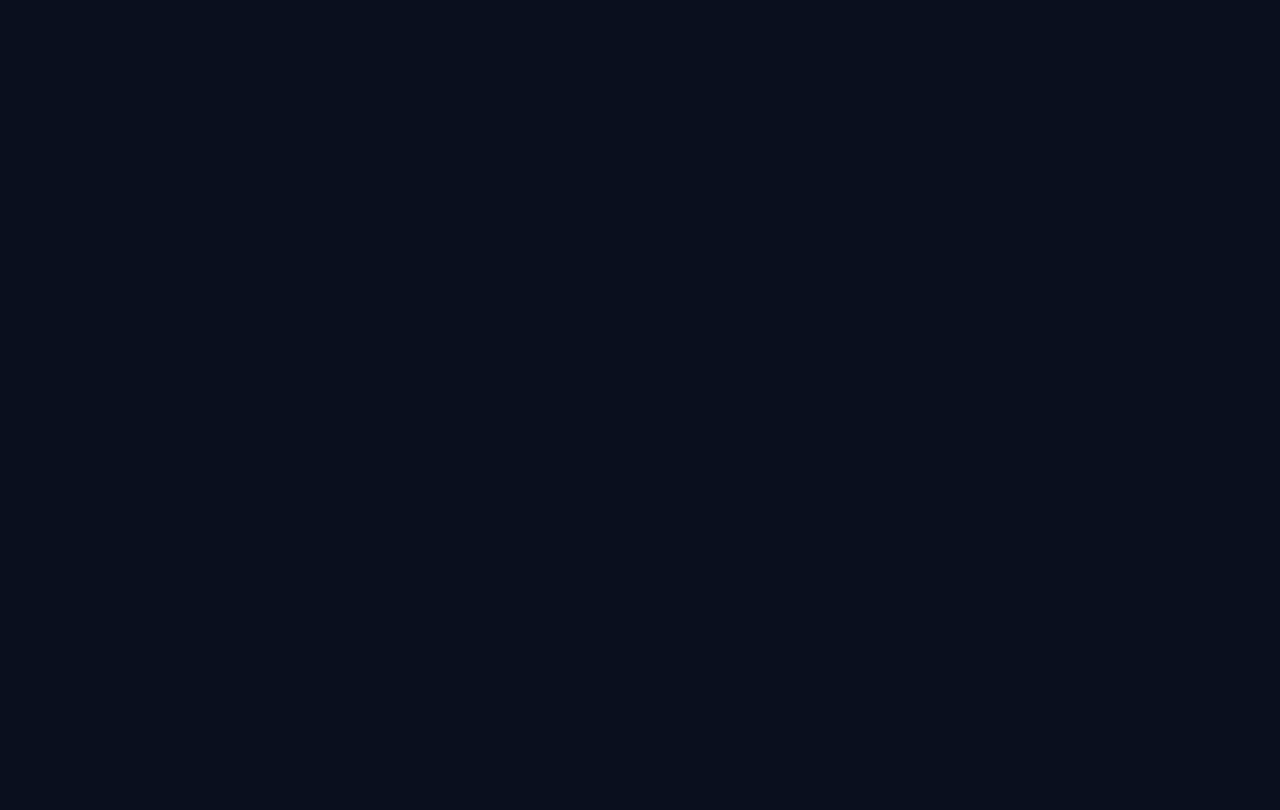
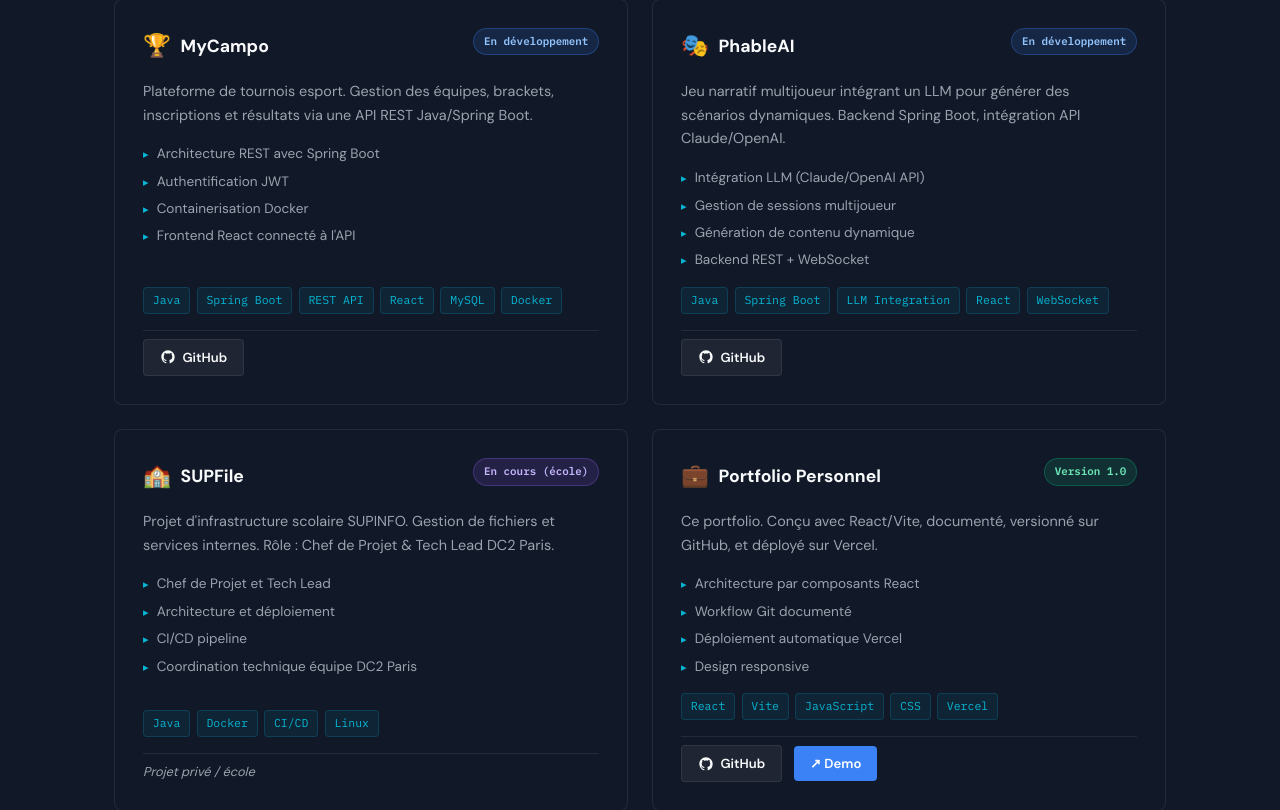
Before and after one commit to AymanMain/ayman-portfolio, a React (Vite) app: page / in a window 1280 px wide. Shown: the part 2592-3402 px from the top of the page. Before the commit the page ends 2465 px from the top, so only its background shows below. Built offline with nearby package versions, Linux system fonts and the light colour scheme.

Commit message:
feat(projects): add dynamic project cards with real projects

```diff
--- a/src/components/ProjectCard.jsx
+++ b/src/components/ProjectCard.jsx
@@ -1,3 +1,72 @@
+import styles from './ProjectCard.module.css'
+
+const STATUS_LABELS = {
+  'in-progress': 'En développement',
+  school: 'École',
+  done: 'Version 1.0',
+}
+
 export default function ProjectCard({ project }) {
-  return <div className="project-card"></div>
+  const { title, emoji, description, stack, status, statusType, highlights, github, demo } = project
+  const hasLinks = github || demo
+
+  return (
+    <article className={styles.card}>
+      <div className={styles.header}>
+        <div className={styles.titleRow}>
+          <span className={styles.emoji}>{emoji}</span>
+          <h3 className={styles.title}>{title}</h3>
+        </div>
+        <span className={`${styles.badge} ${styles[`badge_${statusType}`]}`}>
+          {status}
+        </span>
+      </div>
+
+      <p className={styles.description}>{description}</p>
+
+      <ul className={styles.highlights}>
+        {highlights.map((h) => (
+          <li key={h} className={styles.highlight}>
+            <span className={styles.dot}>▸</span>
+            {h}
+          </li>
+        ))}
+      </ul>
+
+      <div className={styles.stack}>
+        {stack.map((tech) => (
+          <span key={tech} className={styles.tech}>{tech}</span>
+        ))}
+      </div>
+
+      <div className={styles.footer}>
+        {github && (
+          <a
+            href={github}
+            target="_blank"
+            rel="noopener noreferrer"
+            className={`${styles.btn} ${styles.btnGithub}`}
+          >
+            <svg width="16" height="16" viewBox="0 0 24 24" fill="currentColor" aria-hidden="true">
+              <path d="M12 2C6.477 2 2 6.484 2 12.017c0 4.425 2.865 8.18 6.839 9.504.5.092.682-.217.682-.483 0-.237-.008-.868-.013-1.703-2.782.605-3.369-1.343-3.369-1.343-.454-1.158-1.11-1.466-1.11-1.466-.908-.62.069-.608.069-.608 1.003.07 1.531 1.032 1.531 1.032.892 1.53 2.341 1.088 2.91.832.092-.647.35-1.088.636-1.338-2.22-.253-4.555-1.113-4.555-4.951 0-1.093.39-1.988 1.029-2.688-.103-.253-.446-1.272.098-2.65 0 0 .84-.27 2.75 1.026A9.564 9.564 0 0112 6.844c.85.004 1.705.115 2.504.337 1.909-1.296 2.747-1.027 2.747-1.027.546 1.379.202 2.398.1 2.651.64.7 1.028 1.595 1.028 2.688 0 3.848-2.339 4.695-4.566 4.943.359.309.678.92.678 1.855 0 1.338-.012 2.419-.012 2.747 0 .268.18.58.688.482A10.019 10.019 0 0022 12.017C22 6.484 17.522 2 12 2z" />
+            </svg>
+            GitHub
+          </a>
+        )}
+        {demo && (
+          <a
+            href={demo}
+            target="_blank"
+            rel="noopener noreferrer"
+            className={`${styles.btn} ${styles.btnDemo}`}
+          >
+            ↗ Demo
+          </a>
+        )}
+        {!hasLinks && (
+          <span className={styles.private}>Projet privé / école</span>
+        )}
+      </div>
+    </article>
+  )
 }
--- /dev/null
+++ b/src/components/ProjectCard.module.css
@@ -0,0 +1,160 @@
+.card {
+  background: var(--color-surface);
+  border: 1px solid var(--color-border);
+  border-radius: var(--radius);
+  padding: 1.75rem;
+  display: flex;
+  flex-direction: column;
+  gap: 1rem;
+  transition: transform 0.2s, box-shadow 0.2s, border-color 0.2s;
+}
+
+.card:hover {
+  transform: translateY(-4px);
+  box-shadow: var(--shadow-card), var(--shadow-glow);
+  border-color: rgba(59, 130, 246, 0.25);
+}
+
+.header {
+  display: flex;
+  align-items: flex-start;
+  justify-content: space-between;
+  gap: 0.75rem;
+}
+
+.titleRow {
+  display: flex;
+  align-items: center;
+  gap: 0.6rem;
+}
+
+.emoji {
+  font-size: 1.4rem;
+}
+
+.title {
+  font-size: 1.1rem;
+  font-weight: 700;
+  color: var(--color-text);
+}
+
+.badge {
+  flex-shrink: 0;
+  font-family: var(--font-mono);
+  font-size: 0.68rem;
+  font-weight: 600;
+  padding: 0.25rem 0.6rem;
+  border-radius: 100px;
+  white-space: nowrap;
+}
+
+.badge_in-progress {
+  background: rgba(59, 130, 246, 0.15);
+  color: #93c5fd;
+  border: 1px solid rgba(59, 130, 246, 0.3);
+}
+
+.badge_school {
+  background: rgba(139, 92, 246, 0.15);
+  color: #c4b5fd;
+  border: 1px solid rgba(139, 92, 246, 0.3);
+}
+
+.badge_done {
+  background: rgba(16, 185, 129, 0.15);
+  color: #6ee7b7;
+  border: 1px solid rgba(16, 185, 129, 0.3);
+}
+
+.description {
+  font-size: 0.9rem;
+  color: var(--color-text-muted);
+  line-height: 1.65;
+}
+
+.highlights {
+  display: flex;
+  flex-direction: column;
+  gap: 0.35rem;
+  flex: 1;
+}
+
+.highlight {
+  display: flex;
+  align-items: baseline;
+  gap: 0.5rem;
+  font-size: 0.85rem;
+  color: var(--color-text-muted);
+}
+
+.dot {
+  color: var(--color-accent-cyan);
+  font-size: 0.7rem;
+  flex-shrink: 0;
+}
+
+.stack {
+  display: flex;
+  flex-wrap: wrap;
+  gap: 0.4rem;
+}
+
+.tech {
+  font-family: var(--font-mono);
+  font-size: 0.72rem;
+  padding: 0.2rem 0.55rem;
+  background: rgba(6, 182, 212, 0.08);
+  color: var(--color-accent-cyan);
+  border: 1px solid rgba(6, 182, 212, 0.2);
+  border-radius: var(--radius-sm);
+}
+
+.footer {
+  display: flex;
+  gap: 0.75rem;
+  align-items: center;
+  padding-top: 0.5rem;
+  border-top: 1px solid var(--color-border);
+}
+
+.btn {
+  display: inline-flex;
+  align-items: center;
+  gap: 0.4rem;
+  padding: 0.45rem 1rem;
+  border-radius: var(--radius-sm);
+  font-size: 0.82rem;
+  font-weight: 600;
+  transition: all 0.2s;
+}
+
+.btn:focus-visible {
+  outline: 2px solid var(--color-accent);
+  outline-offset: 3px;
+}
+
+.btnGithub {
+  background: rgba(255, 255, 255, 0.06);
+  color: var(--color-text);
+  border: 1px solid var(--color-border);
+}
+
+.btnGithub:hover {
+  background: rgba(255, 255, 255, 0.1);
+  border-color: rgba(255, 255, 255, 0.2);
+}
+
+.btnDemo {
+  background: var(--color-accent);
+  color: #fff;
+}
+
+.btnDemo:hover {
+  background: #2563eb;
+}
+
+.private {
+  font-size: 0.8rem;
+  color: var(--color-text-muted);
+  font-style: italic;
+}
--- a/src/data/projects.js
+++ b/src/data/projects.js
@@ -1,2 +1,76 @@
-const projects = []
+const projects = [
+  {
+    id: 1,
+    title: 'MyCampo',
+    emoji: '🏆',
+    description:
+      'Plateforme de tournois esport. Gestion des équipes, brackets, inscriptions et résultats via une API REST Java/Spring Boot.',
+    stack: ['Java', 'Spring Boot', 'REST API', 'React', 'MySQL', 'Docker'],
+    status: 'En développement',
+    statusType: 'in-progress',
+    highlights: [
+      'Architecture REST avec Spring Boot',
+      'Authentification JWT',
+      'Containerisation Docker',
+      'Frontend React connecté à l\'API',
+    ],
+    github: 'https://github.com/AymanMain/mycampo',
+    demo: null,
+  },
+  {
+    id: 2,
+    title: 'PhableAI',
+    emoji: '🎭',
+    description:
+      'Jeu narratif multijoueur intégrant un LLM pour générer des scénarios dynamiques. Backend Spring Boot, intégration API Claude/OpenAI.',
+    stack: ['Java', 'Spring Boot', 'LLM Integration', 'React', 'WebSocket'],
+    status: 'En développement',
+    statusType: 'in-progress',
+    highlights: [
+      'Intégration LLM (Claude/OpenAI API)',
+      'Gestion de sessions multijoueur',
+      'Génération de contenu dynamique',
+      'Backend REST + WebSocket',
+    ],
+    github: 'https://github.com/AymanMain/phableai',
+    demo: null,
+  },
+  {
+    id: 3,
+    title: 'SUPFile',
+    emoji: '🏫',
+    description:
+      'Projet d\'infrastructure scolaire SUPINFO. Gestion de fichiers et services internes. Rôle : Chef de Projet & Tech Lead DC2 Paris.',
+    stack: ['Java', 'Docker', 'CI/CD', 'Linux'],
+    status: 'En cours (école)',
+    statusType: 'school',
+    highlights: [
+      'Chef de Projet et Tech Lead',
+      'Architecture et déploiement',
+      'CI/CD pipeline',
+      'Coordination technique équipe DC2 Paris',
+    ],
+    github: null,
+    demo: null,
+  },
+  {
+    id: 4,
+    title: 'Portfolio Personnel',
+    emoji: '💼',
+    description:
+      'Ce portfolio. Conçu avec React/Vite, documenté, versionné sur GitHub, et déployé sur Vercel.',
+    stack: ['React', 'Vite', 'JavaScript', 'CSS', 'Vercel'],
+    status: 'Version 1.0',
+    statusType: 'done',
+    highlights: [
+      'Architecture par composants React',
+      'Workflow Git documenté',
+      'Déploiement automatique Vercel',
+      'Design responsive',
+    ],
+    github: 'https://github.com/AymanMain/ayman-portfolio',
+    demo: 'https://ayman-portfolio.vercel.app',
+  },
+]
+
 export default projects
--- a/src/sections/Projects.jsx
+++ b/src/sections/Projects.jsx
@@ -1,3 +1,21 @@
+import SectionTitle from '../components/SectionTitle'
+import ProjectCard from '../components/ProjectCard'
+import projects from '../data/projects'
+import styles from './Projects.module.css'
+
 export default function Projects() {
-  return <section id="projets"></section>
+  return (
+    <section id="projets" className={`${styles.projects} section-padding`} style={{ scrollMarginTop: '64px' }}>
+      <div className="container">
+        <SectionTitle>Projets</SectionTitle>
+        <p className="section-subtitle">Ce que je construis</p>
+
+        <div className={styles.grid}>
+          {projects.map((project) => (
+            <ProjectCard key={project.id} project={project} />
+          ))}
+        </div>
+      </div>
+    </section>
+  )
 }
--- /dev/null
+++ b/src/sections/Projects.module.css
@@ -0,0 +1,15 @@
+.projects {
+  background: var(--color-surface);
+}
+
+.grid {
+  display: grid;
+  grid-template-columns: repeat(2, 1fr);
+  gap: 1.5rem;
+}
+
+@media (max-width: 768px) {
+  .grid {
+    grid-template-columns: 1fr;
+  }
+}
```
